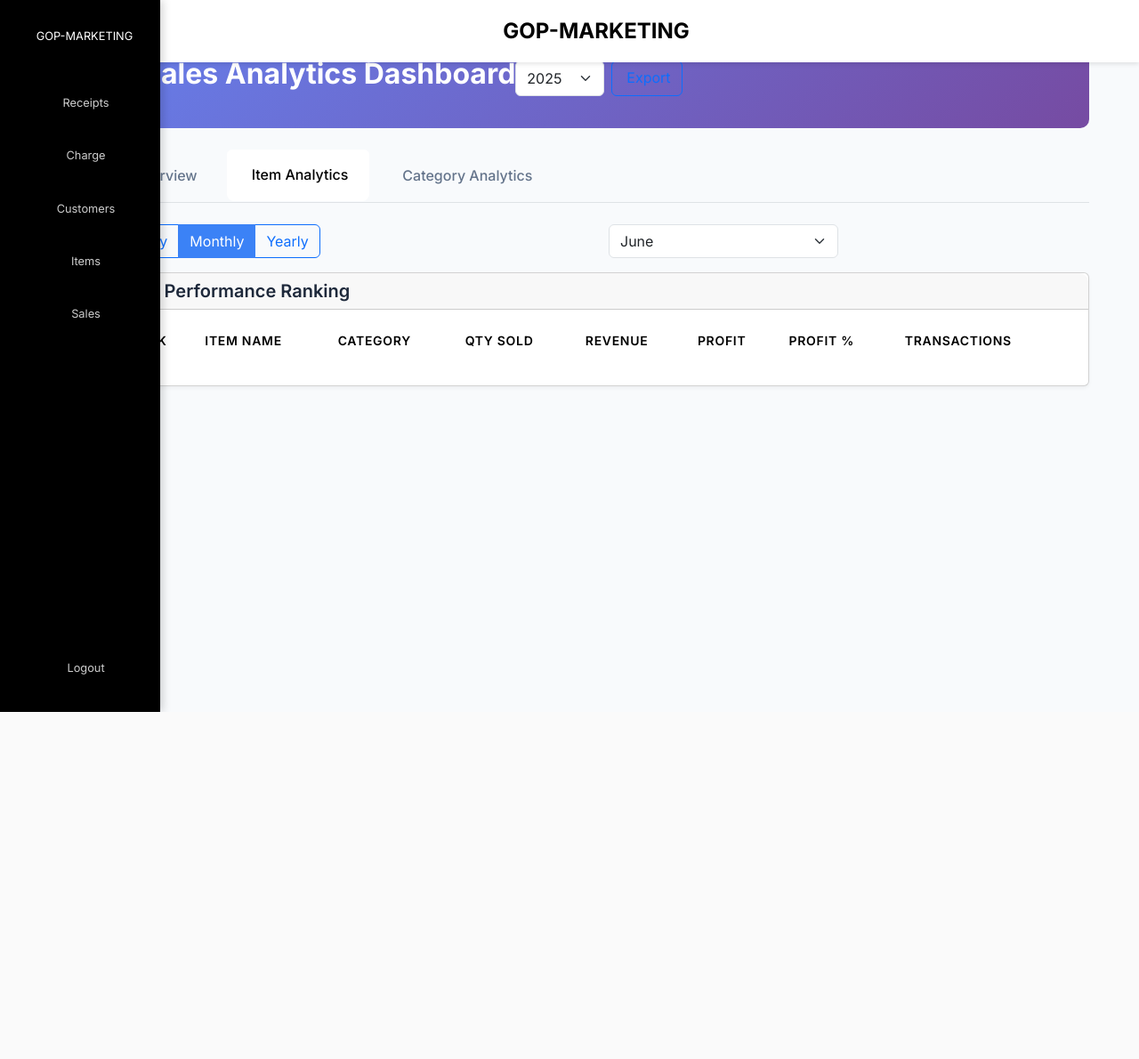
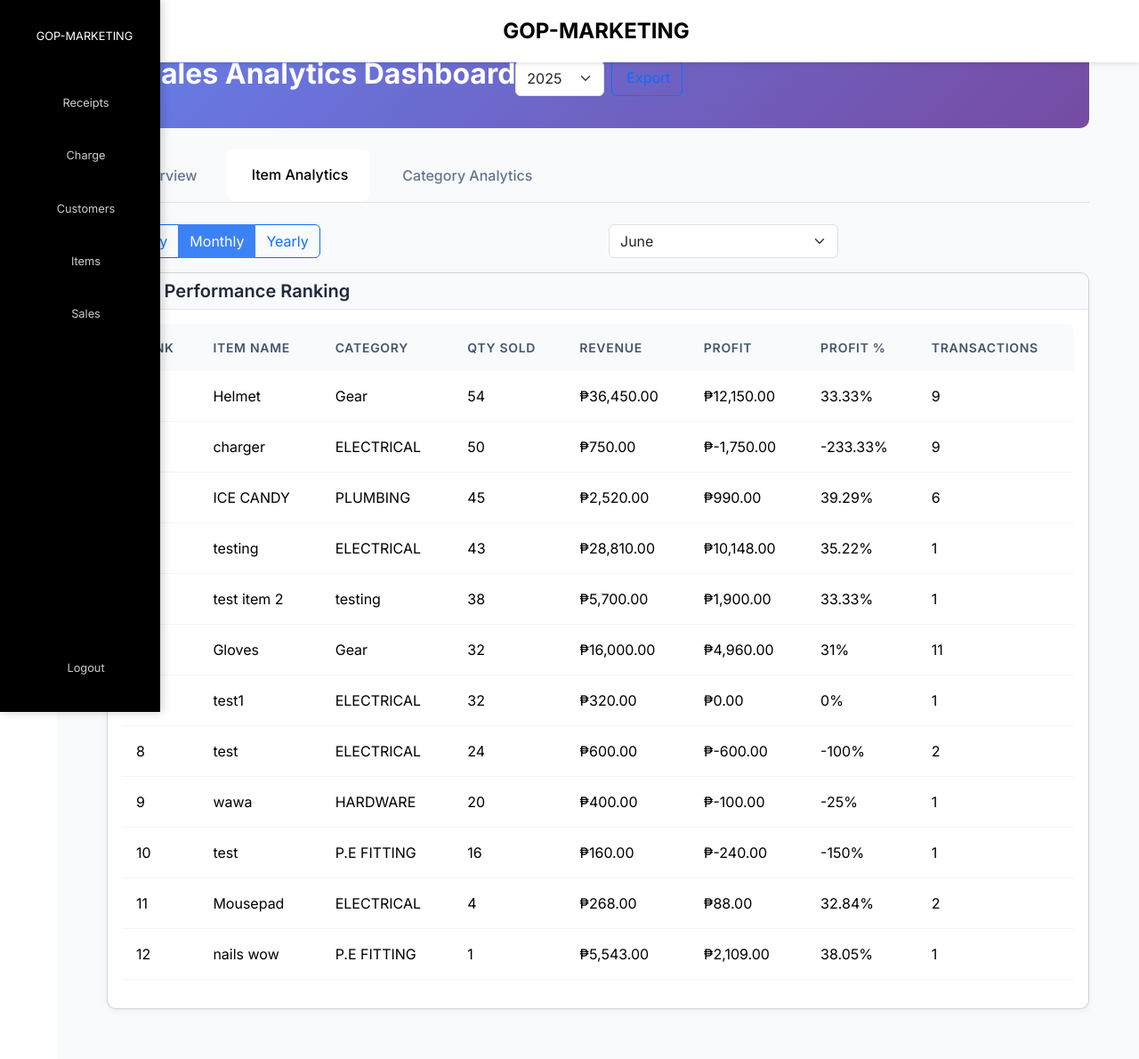
Before and after one commit to SiHarv/GOP-POS-System, a PHP site: page /views/sales/sales.php in a window 1280 px wide, after a click on "Item Analytics". Shown: the whole page at 89% size. Before the commit the page ends 800 px from the top, so only its background shows below. Run offline with PHP 8.4, Linux system fonts and the light colour scheme; data comes from the database, SQL or seed files in the repository; lists and menus that the app fills with data are empty; some libraries are stand-ins or nearby versions.

Commit message:
feat: Item Analytics

```diff
--- /dev/null
+++ b/controller/backend_item_analytics.php
@@ -0,0 +1,61 @@
+<?php
+require_once __DIR__ . '/../connection/DBConnection.php';
+
+header('Content-Type: application/json');
+
+if ($_SERVER['REQUEST_METHOD'] === 'POST' && isset($_POST['action']) && $_POST['action'] === 'get_item_analytics') {
+    $period = $_POST['period'] ?? 'monthly';
+    $year = $_POST['year'] ?? date('Y');
+    $month = $_POST['month'] ?? null;
+    $week = $_POST['week'] ?? null;
+
+    $db = new DBConnection();
+    $conn = $db->getConnection();
+
+    // Basic analytics: Top items by quantity sold, revenue, and profit
+    $params = [$year];
+    $types = 'i';
+    $where = 'WHERE YEAR(c.charge_date) = ?';
+    if ($month && $period === 'monthly') {
+        $where .= ' AND MONTH(c.charge_date) = ?';
+        $params[] = $month;
+        $types .= 'i';
+    }
+    // (Optional) Add week filter if needed
+
+    $sql = "SELECT i.name AS item_name, i.category,
+                SUM(ci.quantity) AS qty_sold,
+                SUM(ci.quantity * ci.price) AS revenue,
+                SUM((ci.price - i.cost) * ci.quantity) AS profit,
+                CASE WHEN SUM(ci.quantity * ci.price) > 0 THEN ROUND(SUM((ci.price - i.cost) * ci.quantity) / SUM(ci.quantity * ci.price) * 100, 2) ELSE 0 END AS profit_percent,
+                COUNT(DISTINCT c.id) AS transactions
+            FROM charge_items ci
+            JOIN items i ON ci.item_id = i.id
+            JOIN charges c ON ci.charge_id = c.id
+            $where
+            GROUP BY i.id
+            ORDER BY qty_sold DESC
+            LIMIT 20";
+
+    $stmt = $conn->prepare($sql);
+    $stmt->bind_param($types, ...$params);
+    $stmt->execute();
+    $result = $stmt->get_result();
+    $data = [];
+    while ($row = $result->fetch_assoc()) {
+        $data[] = $row;
+    }
+    echo json_encode([
+        'success' => true,
+        'data' => $data,
+        'debug' => [
+            'sql' => $sql,
+            'params' => $params,
+            'types' => $types,
+            'count' => count($data)
+        ]
+    ]);
+    exit;
+}
+
+echo json_encode(['success' => false, 'message' => 'Invalid request']);
--- /dev/null
+++ b/js/item_analytics.js
@@ -0,0 +1,64 @@
+$(document).ready(function() {
+    function loadItemAnalytics() {
+        const period = $('input[name="itemPeriod"]:checked').val();
+        const year = $('#yearSelect').val();
+        const month = period === 'monthly' ? $('#itemMonthSelect').val() : null;
+        const week = period === 'weekly' ? $('#itemWeekSelect').val() : null;
+
+        $('#itemsTableBody').html('<tr><td colspan="8">Loading...</td></tr>');
+
+        $.ajax({
+            url: '../../controller/backend_item_analytics.php',
+            method: 'POST',
+            data: {
+                action: 'get_item_analytics',
+                period: period,
+                year: year,
+                month: month,
+                week: week
+            },
+            dataType: 'json',
+            success: function(response) {
+                if (response.success && response.data.length > 0) {
+                    updateItemsTable(response.data);
+                } else {
+                    $('#itemsTableBody').html('<tr><td colspan="8">No data found.</td></tr>');
+                }
+            },
+            error: function(xhr, status, error) {
+                $('#itemsTableBody').html('<tr><td colspan="8">Error loading data.</td></tr>');
+            }
+        });
+    }
+
+    function updateItemsTable(items) {
+        const tbody = $('#itemsTableBody');
+        tbody.empty();
+        items.forEach((item, idx) => {
+            tbody.append(`
+                <tr>
+                    <td>${idx + 1}</td>
+                    <td>${item.item_name}</td>
+                    <td>${item.category}</td>
+                    <td>${item.qty_sold}</td>
+                    <td>₱${parseFloat(item.revenue).toLocaleString('en-PH', {minimumFractionDigits:2})}</td>
+                    <td>₱${parseFloat(item.profit).toLocaleString('en-PH', {minimumFractionDigits:2})}</td>
+                    <td>${item.profit_percent}%</td>
+                    <td>${item.transactions}</td>
+                </tr>
+            `);
+        });
+    }
+
+    // Event listeners
+    $('input[name="itemPeriod"]').on('change', function() {
+        const period = $(this).val();
+        $('#monthSelectItem').toggle(period === 'monthly');
+        $('#weekSelectItem').toggle(period === 'weekly');
+        loadItemAnalytics();
+    });
+    $('#itemMonthSelect, #itemWeekSelect, #yearSelect').on('change', loadItemAnalytics);
+
+    // Initial load
+    loadItemAnalytics();
+});
--- /dev/null
+++ b/styles/item_analytics.css
@@ -0,0 +1,29 @@
+.item-analytics-container .card {
+    border-radius: 10px;
+    box-shadow: 0 2px 8px rgba(0,0,0,0.05);
+    margin-bottom: 1.5rem;
+}
+.item-analytics-container .card-header {
+    background: #f8fafc;
+    border-bottom: 1px solid #e2e8f0;
+    border-radius: 10px 10px 0 0 !important;
+    font-weight: 600;
+    color: #1e293b;
+}
+.item-analytics-container .table th {
+    background: #f8fafc;
+    font-weight: 600;
+    color: #475569;
+    font-size: 0.875rem;
+    text-transform: uppercase;
+    letter-spacing: 0.05em;
+    padding: 1rem;
+}
+.item-analytics-container .table td {
+    padding: 1rem;
+    vertical-align: middle;
+    border-bottom: 1px solid #f1f5f9;
+}
+.item-analytics-container .table tbody tr:hover {
+    background: #f1f5f9;
+}
--- /dev/null
+++ b/views/items/item_analytics.php
@@ -0,0 +1,60 @@
+<!-- Item Analytics Module -->
+<link rel="stylesheet" href="../../styles/item_analytics.css">
+<div class="item-analytics-container">
+    <div class="row mb-3">
+        <div class="col-md-6">
+            <div class="btn-group" role="group">
+                <input type="radio" class="btn-check" name="itemPeriod" id="itemWeekly" value="weekly">
+                <label class="btn btn-outline-primary" for="itemWeekly">Weekly</label>
+                <input type="radio" class="btn-check" name="itemPeriod" id="itemMonthly" value="monthly" checked>
+                <label class="btn btn-outline-primary" for="itemMonthly">Monthly</label>
+                <input type="radio" class="btn-check" name="itemPeriod" id="itemYearly" value="yearly">
+                <label class="btn btn-outline-primary" for="itemYearly">Yearly</label>
+            </div>
+        </div>
+        <div class="col-md-3" id="monthSelectItem">
+            <select class="form-select" id="itemMonthSelect">
+                <option value="">All Months</option>
+                <?php for ($m = 1; $m <= 12; $m++): ?>
+                    <option value="<?= $m ?>" <?= $m == date('n') ? 'selected' : '' ?>>
+                        <?= date('F', mktime(0, 0, 0, $m, 1)) ?>
+                    </option>
+                <?php endfor; ?>
+            </select>
+        </div>
+        <div class="col-md-3" id="weekSelectItem" style="display: none;">
+            <select class="form-select" id="itemWeekSelect">
+                <?php for ($w = 1; $w <= 52; $w++): ?>
+                    <option value="<?= $w ?>">Week <?= $w ?></option>
+                <?php endfor; ?>
+            </select>
+        </div>
+    </div>
+    <div class="card">
+        <div class="card-header">
+            <h5>Item Performance Ranking</h5>
+        </div>
+        <div class="card-body">
+            <div class="table-responsive">
+                <table class="table table-hover" id="itemsTable">
+                    <thead>
+                        <tr>
+                            <th>Rank</th>
+                            <th>Item Name</th>
+                            <th>Category</th>
+                            <th>Qty Sold</th>
+                            <th>Revenue</th>
+                            <th>Profit</th>
+                            <th>Profit %</th>
+                            <th>Transactions</th>
+                        </tr>
+                    </thead>
+                    <tbody id="itemsTableBody">
+                        <!-- Data will be loaded here -->
+                    </tbody>
+                </table>
+            </div>
+        </div>
+    </div>
+</div>
+<script src="../../js/item_analytics.js"></script>
--- a/views/sales/sales.php
+++ b/views/sales/sales.php
@@ -158,64 +158,7 @@ $currentMonth = date('n');
 
                 <!-- Items Analytics Tab -->
                 <div class="tab-pane fade" id="items" role="tabpanel">
-                    <div class="row mb-3">
-                        <div class="col-md-6">
-                            <div class="btn-group" role="group">
-                                <input type="radio" class="btn-check" name="itemPeriod" id="itemWeekly" value="weekly">
-                                <label class="btn btn-outline-primary" for="itemWeekly">Weekly</label>
-
-                                <input type="radio" class="btn-check" name="itemPeriod" id="itemMonthly" value="monthly" checked>
-                                <label class="btn btn-outline-primary" for="itemMonthly">Monthly</label>
-
-                                <input type="radio" class="btn-check" name="itemPeriod" id="itemYearly" value="yearly">
-                                <label class="btn btn-outline-primary" for="itemYearly">Yearly</label>
-                            </div>
-                        </div>
-                        <div class="col-md-3" id="monthSelectItem">
-                            <select class="form-select" id="itemMonthSelect">
-                                <option value="">All Months</option>
-                                <?php for ($m = 1; $m <= 12; $m++): ?>
-                                    <option value="<?= $m ?>" <?= $m == $currentMonth ? 'selected' : '' ?>>
-                                        <?= date('F', mktime(0, 0, 0, $m, 1)) ?>
-                                    </option>
-                                <?php endfor; ?>
-                            </select>
-                        </div>
-                        <div class="col-md-3" id="weekSelectItem" style="display: none;">
-                            <select class="form-select" id="itemWeekSelect">
-                                <?php for ($w = 1; $w <= 52; $w++): ?>
-                                    <option value="<?= $w ?>">Week <?= $w ?></option>
-                                <?php endfor; ?>
-                            </select>
-                        </div>
-                    </div>
-
-                    <div class="card">
-                        <div class="card-header">
-                            <h5>Item Performance Ranking</h5>
-                        </div>
-                        <div class="card-body">
-                            <div class="table-responsive">
-                                <table class="table table-hover" id="itemsTable">
-                                    <thead>
-                                        <tr>
-                                            <th>Rank</th>
-                                            <th>Item Name</th>
-                                            <th>Category</th>
-                                            <th>Qty Sold</th>
-                                            <th>Revenue</th>
-                                            <th>Profit</th>
-                                            <th>Profit %</th>
-                                            <th>Transactions</th>
-                                        </tr>
-                                    </thead>
-                                    <tbody id="itemsTableBody">
-                                        <!-- Data will be loaded here -->
-                                    </tbody>
-                                </table>
-                            </div>
-                        </div>
-                    </div>
+                    <?php require_once __DIR__ . '/../items/item_analytics.php'; ?>
                 </div>
 
                 <!-- Categories Analytics Tab -->
```
